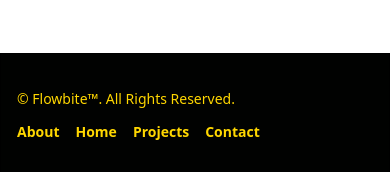
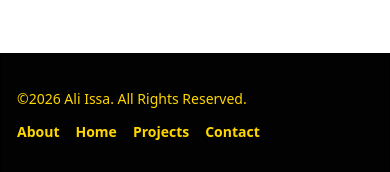
Before and after one commit to alyyissa/Portfolio, a React (Vite) app: page / in a window 390 px wide. Shown: the part 791-963 px from the top of the page. Built offline with nearby package versions, Linux system fonts and the light colour scheme.

Commit message:
Added the styles for the footer

```diff
--- a/src/components/Footer.jsx
+++ b/src/components/Footer.jsx
@@ -2,9 +2,9 @@
 
 const Footer = () => {
   return (
-<footer class="bg-background rounded-base shadow-xs border border-default py-4">
-    <div class="w-full mx-auto max-w-7xl p-4 md:flex md:items-center md:justify-between">
-      <span class="text-sm text-body sm:text-center text-primary">© <a href="https://flowbite.com/" class="hover:underline">Flowbite™</a>. All Rights Reserved.
+<footer className="bg-background rounded-base shadow-xs border border-default py-4">
+    <div className="w-full mx-auto max-w-7xl p-4 md:flex justify-center items-center md:justify-between">
+        <span className="text-sm text-body sm:text-center text-primary">©{new Date().getFullYear()} Ali Issa. All Rights Reserved.
         </span>
         <ul class="flex flex-wrap items-center mt-3 text-primary text-sm font-semibold text-body sm:mt-0">
             <li>
```
Lines whose indentation alone changed are shown as unchanged.
